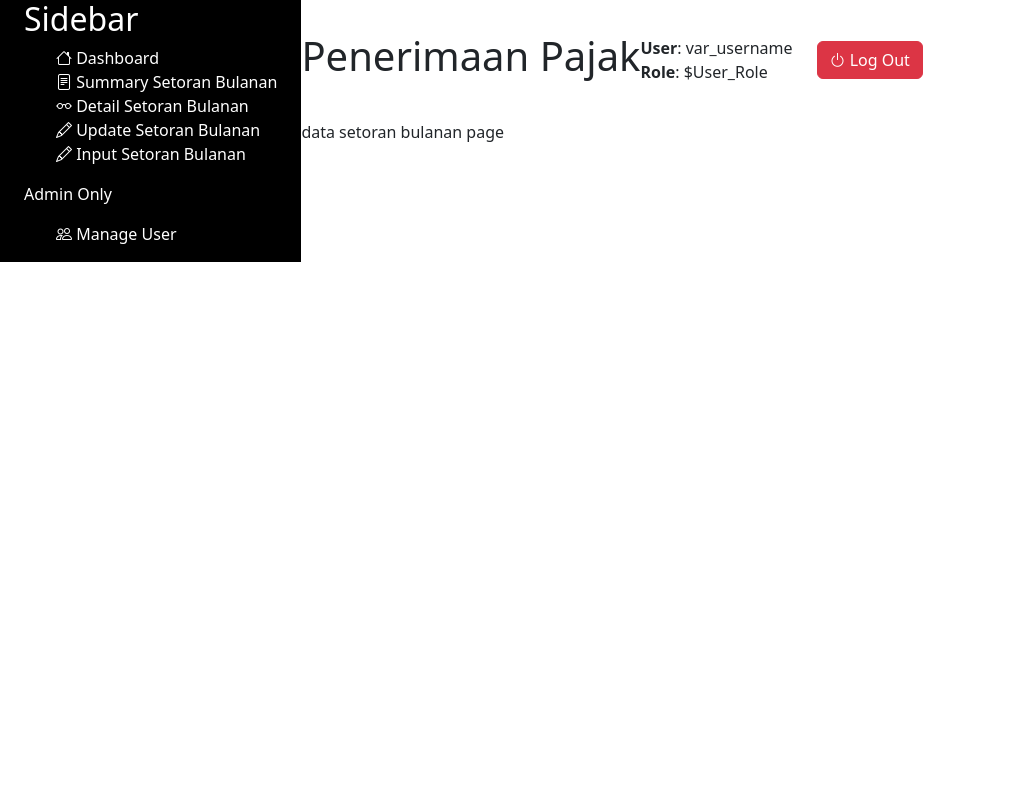
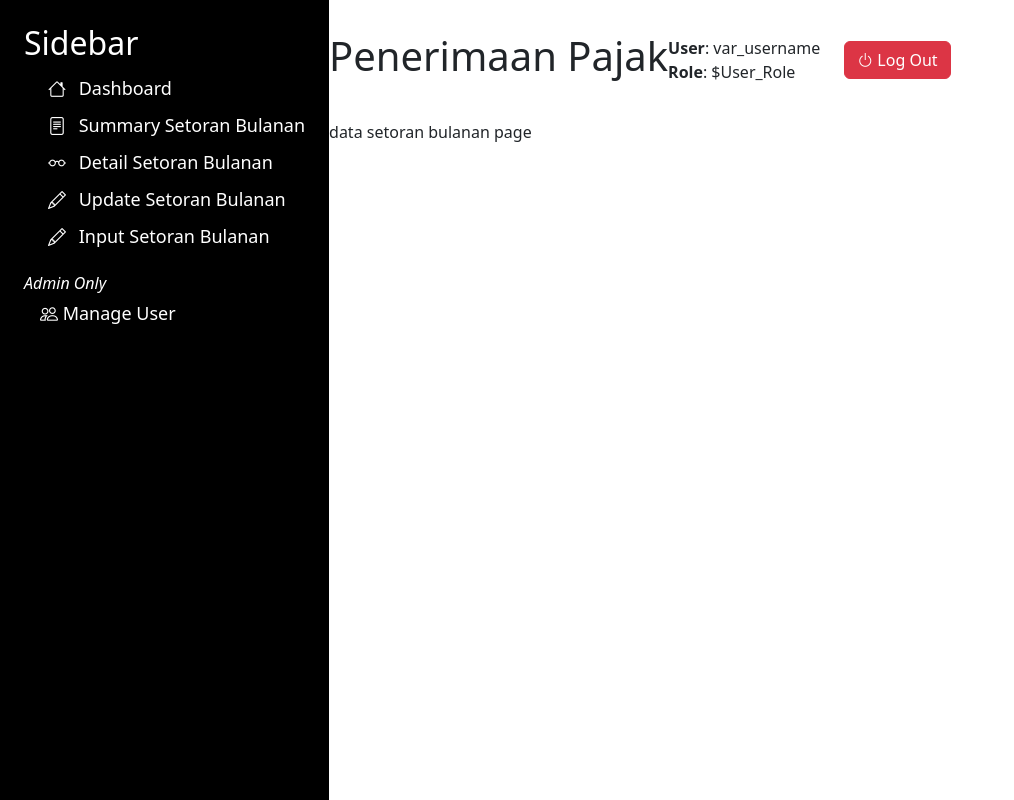
Before and after one commit to ovierevaldi/penerimaan-negara-frontend, a Next.js app: page /dashboard/data-setoran-bulanan in a window 1280 px wide. Shown: the whole page, without its empty margins (0-1014 px from the left). Built offline with nearby package versions, Linux system fonts and the light colour scheme.

Commit message:
Update styling

```diff
--- a/app/common/sidebar/sidebar.css
+++ b/app/common/sidebar/sidebar.css
@@ -1,8 +1,18 @@
+.sidebar-container{
+    height: 100vh;
+}
+
 .no-bullet-list{
     list-style: none;
+    padding-left: 1rem;
 }
 
 .link-sidebar{
     color: white !important;
     text-decoration: none !important;
+    font-size: 18px;
 }
+
+li{
+    padding: 5px 0px 5px 0px;
+}
--- a/app/common/sidebar/sidebar.tsx
+++ b/app/common/sidebar/sidebar.tsx
@@ -4,17 +4,17 @@ import Link from "next/link";
 
 export default function Sidebar(){
     return(
-        <div className="bg-black h-100 px-4">
+        <div className="sidebar-container bg-black p-4">
             <h2 className="text-white">Sidebar</h2>
             <ul className="text-white no-bullet-list">
-                <li><Link href={'dashboard'} className="link-sidebar"><i className="bi bi-house"></i> Dashboard</Link></li>
-                <li><Link href={'summary-setoran-bulanan'} className="link-sidebar"><i className="bi bi-file-text"></i> Summary Setoran Bulanan</Link></li>
-                <li><Link href={'detail-setoran-bulanan'} className="link-sidebar"><i className="bi bi-eyeglasses"></i> Detail Setoran Bulanan</Link></li>
-                <li><Link href={'update-setoran-bulanan'} className="link-sidebar"><i className="bi bi-pencil text-white"></i> Update Setoran Bulanan</Link></li>
-                <li><Link href={'input-setoran-bulanan'} className="link-sidebar"><i className="bi bi-pencil text-white"></i> Input Setoran Bulanan</Link></li>
+                <li><Link href={'dashboard'} className="link-sidebar"><i className="bi bi-house px-2"></i> Dashboard</Link></li>
+                <li><Link href={'summary-setoran-bulanan'} className="link-sidebar"><i className="bi bi-file-text px-2"></i> Summary Setoran Bulanan</Link></li>
+                <li><Link href={'detail-setoran-bulanan'} className="link-sidebar"><i className="bi bi-eyeglasses px-2"></i> Detail Setoran Bulanan</Link></li>
+                <li><Link href={'update-setoran-bulanan'} className="link-sidebar"><i className="bi bi-pencil text-white px-2"></i> Update Setoran Bulanan</Link></li>
+                <li><Link href={'input-setoran-bulanan'} className="link-sidebar"><i className="bi bi-pencil text-white px-2"></i> Input Setoran Bulanan</Link></li>
             </ul>
 
-            <p className="text-white">Admin Only</p>
+            <span className="text-white"><i>Admin Only</i></span>
             <ul className="text-white no-bullet-list">
                 <li><Link href={'dashboard'} className="link-sidebar"><i className="bi bi-people"></i> Manage User</Link></li>
             </ul>
--- /dev/null
+++ b/app/dashboard/layout.tsx
@@ -0,0 +1,22 @@
+import Sidebar from "./../common/sidebar/sidebar";
+import Header from "./../common/header/header";
+
+export default function DashboardLayout({
+    children,
+  }: {
+    children: React.ReactNode
+  }) {
+    return(
+        <div className="d-flex">
+              <div className="mw-25">
+                  <Sidebar></Sidebar>
+              </div>
+              <div className="">
+                <div className="my-4">
+                  <Header></Header>
+                </div>
+                {children}
+              </div>
+          </div>
+    )
+}
--- a/app/global.css
+++ b/app/global.css
@@ -0,0 +1,3 @@
+.icon-large{
+    font-size: 18px;
+}
--- a/app/layout.tsx
+++ b/app/layout.tsx
@@ -1,7 +1,5 @@
 import  "bootstrap/dist/css/bootstrap.min.css"
 import 'bootstrap-icons/font/bootstrap-icons.css';
-import Sidebar from "./common/sidebar/sidebar";
-import Header from "./common/header/header";
 
 export default function RootLayout({
     children,
@@ -12,17 +10,7 @@ export default function RootLayout({
       <html lang="en">
         <title>Penerimaan Negara</title>
         <body>
-          <div className="d-flex">
-              <div className="mw-25">
-                  <Sidebar></Sidebar>
-              </div>
-              <div className="">
-                <div className="my-4">
-                  <Header></Header>
-                </div>
-                {children}
-              </div>
-          </div>
+          {children}
         </body>
       </html>
     )
```
Also changed, not shown: app/login/login.css (added, +14 -0 lines), app/login/page.tsx (+10 -13 lines).
